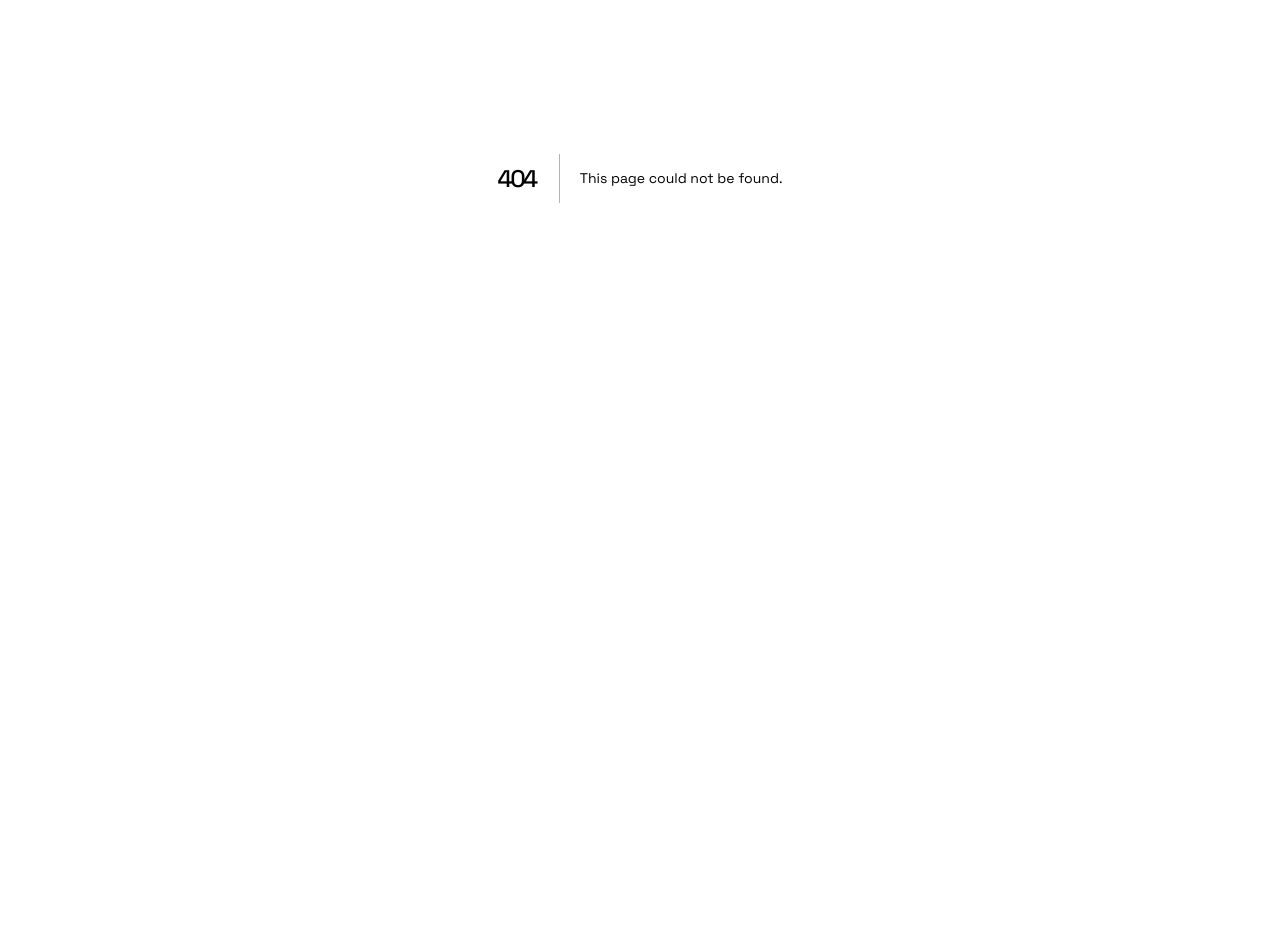
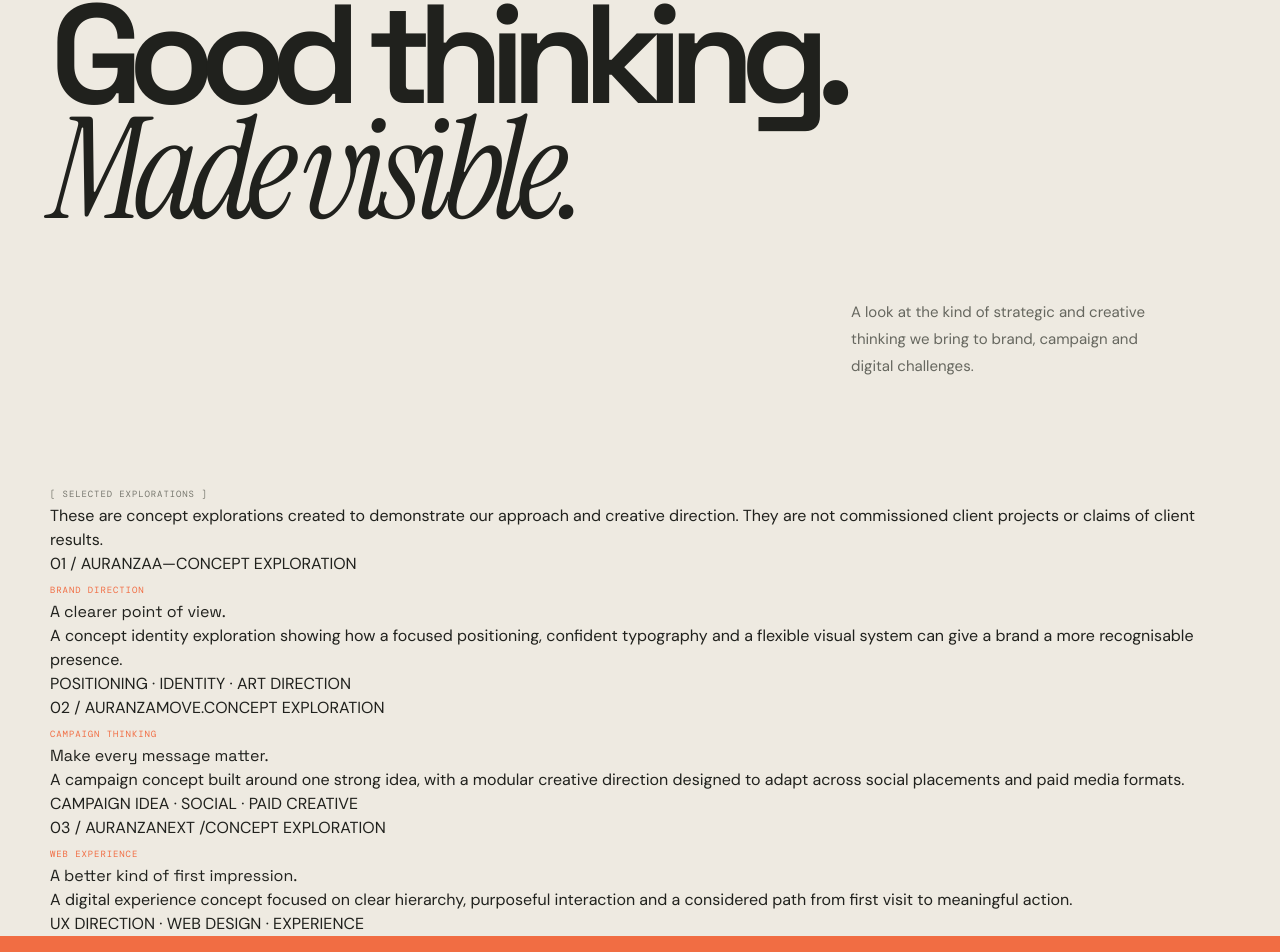
Before and after one commit to auranzadigital-sys/AURANZA, a Next.js app: page /work in a window 1280 px wide. Before the commit this address had no page. Shown: the part 222-1174 px from the top of the page. Before the commit the page ends 800 px from the top, so only its background shows below. Built offline with nearby package versions, Linux system fonts and the light colour scheme.

Commit message:
Add Auranza selected work portfolio page

```diff
--- /dev/null
+++ b/app/work/page.tsx
@@ -0,0 +1,93 @@
+import Link from "next/link";
+import { ArrowUpRight } from "lucide-react";
+
+export const metadata = {
+  title: "Selected Work — Auranza®",
+  description: "Explore Auranza's creative direction across brand thinking, digital campaigns and web experiences. Concept explorations, clearly labelled.",
+};
+
+const explorations = [
+  {
+    number: "01",
+    category: "BRAND DIRECTION",
+    title: "A clearer point of view.",
+    description: "A concept identity exploration showing how a focused positioning, confident typography and a flexible visual system can give a brand a more recognisable presence.",
+    note: "CONCEPT EXPLORATION",
+    visual: "work-visual-brand",
+    mark: "A—",
+    detail: "POSITIONING · IDENTITY · ART DIRECTION",
+  },
+  {
+    number: "02",
+    category: "CAMPAIGN THINKING",
+    title: "Make every message matter.",
+    description: "A campaign concept built around one strong idea, with a modular creative direction designed to adapt across social placements and paid media formats.",
+    note: "CONCEPT EXPLORATION",
+    visual: "work-visual-campaign",
+    mark: "MOVE.",
+    detail: "CAMPAIGN IDEA · SOCIAL · PAID CREATIVE",
+  },
+  {
+    number: "03",
+    category: "WEB EXPERIENCE",
+    title: "A better kind of first impression.",
+    description: "A digital experience concept focused on clear hierarchy, purposeful interaction and a considered path from first visit to meaningful action.",
+    note: "CONCEPT EXPLORATION",
+    visual: "work-visual-web",
+    mark: "NEXT /",
+    detail: "UX DIRECTION · WEB DESIGN · EXPERIENCE",
+  },
+];
+
+export default function WorkPage() {
+  return (
+    <main className="inner-page">
+      <header className="site-header"><nav className="nav shell">
+        <Link className="wordmark" href="/">auranza<span>®</span></Link>
+        <div className="nav-center"><Link href="/work">Work</Link><Link href="/services">Services</Link><Link href="/about">About</Link><Link href="/contact">Contact</Link></div>
+        <Link className="nav-contact" href="/contact">Start a project <ArrowUpRight size={15}/></Link>
+        <Link className="mobile-contact" href="/contact">Let’s talk ↗</Link>
+      </nav></header>
+
+      <section className="inner-hero shell work-page-hero">
+        <p className="eyebrow">[ IDEAS IN PROGRESS. POSSIBILITIES IN VIEW. ]</p>
+        <h1>Good thinking.<br/><em>Made visible.</em></h1>
+        <div className="inner-hero-aside"><p>A look at the kind of strategic and creative thinking we bring to brand, campaign and digital challenges.</p></div>
+      </section>
+
+      <section className="work-showcase">
+        <div className="shell">
+          <div className="work-showcase-intro"><span className="side-label">[ SELECTED EXPLORATIONS ]</span><p>These are concept explorations created to demonstrate our approach and creative direction. They are not commissioned client projects or claims of client results.</p></div>
+          <div className="work-projects">
+            {explorations.map((item) => (
+              <article className="work-project" key={item.number}>
+                <div className={`work-project-visual ${item.visual}`}>
+                  <span className="work-project-index">{item.number} / AURANZA</span>
+                  <span className="work-project-mark">{item.mark}</span>
+                  <span className="work-project-note">{item.note}</span>
+                  <span className="work-project-orbit" />
+                </div>
+                <div className="work-project-copy">
+                  <div><span className="eyebrow">{item.category}</span><h2>{item.title}</h2><p>{item.description}</p></div>
+                  <span className="work-project-detail">{item.detail}</span>
+                </div>
+              </article>
+            ))}
+          </div>
+        </div>
+      </section>
+
+      <section className="inner-cta"><div className="shell">
+        <p className="eyebrow">YOUR CHALLENGE COULD BE NEXT.</p>
+        <h2>Let’s make<br/><em>something matter.</em></h2>
+        <Link className="contact-button" href="/contact">Talk about a project <ArrowUpRight size={18}/></Link>
+      </div></section>
+
+      <footer className="footer"><div className="shell footer-top">
+        <Link className="wordmark" href="/">auranza<span>®</span></Link><p>Independent by nature.<br/>Intentional by design.</p>
+        <div className="footer-nav"><Link href="/work">Work</Link><Link href="/services">Services</Link><Link href="/about">About</Link><Link href="/contact">Contact</Link></div>
+        <Link className="back-top" href="/">BACK HOME ↑</Link>
+      </div><div className="shell footer-bottom"><span>© {new Date().getFullYear()} AURANZA STUDIO</span><span>MADE WITH INTENTION.</span><span><Link href="/privacy-policy">PRIVACY</Link> · <Link href="/terms">TERMS</Link></span></div></footer>
+    </main>
+  );
+}
```
